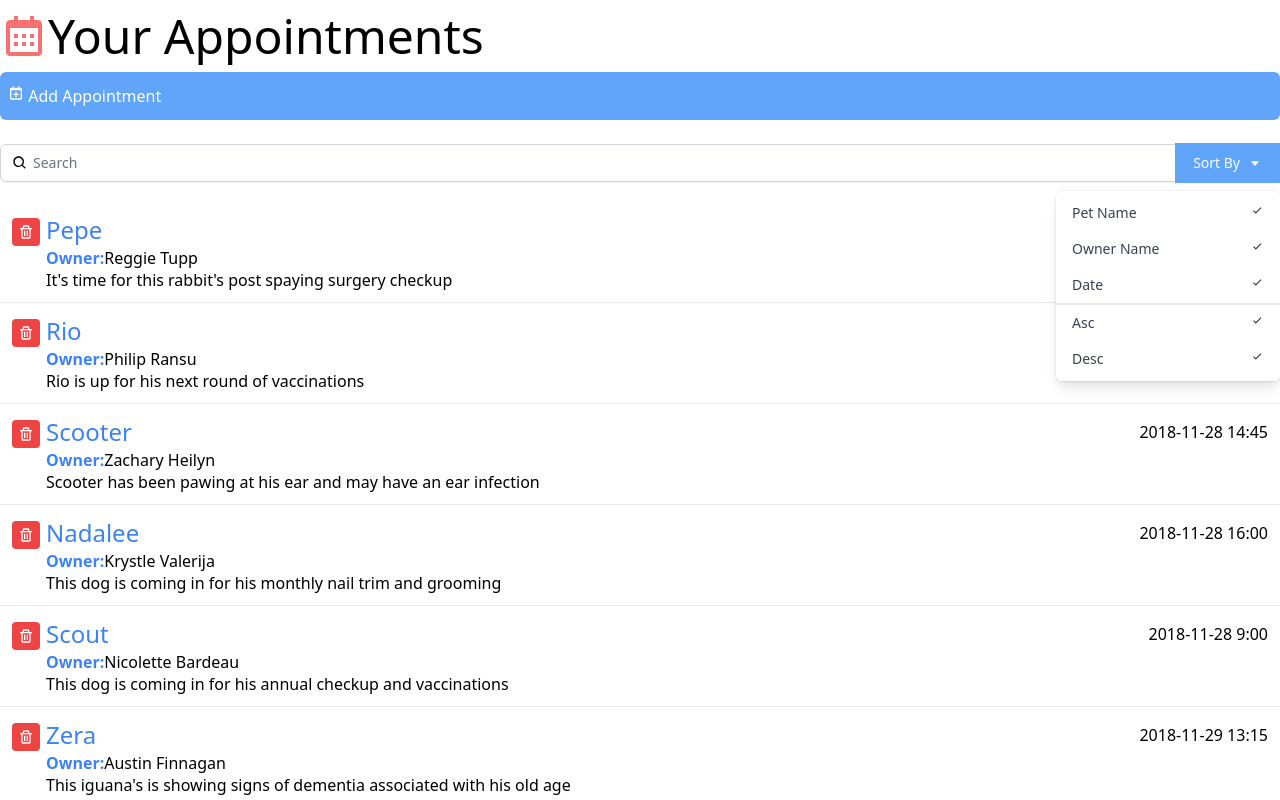
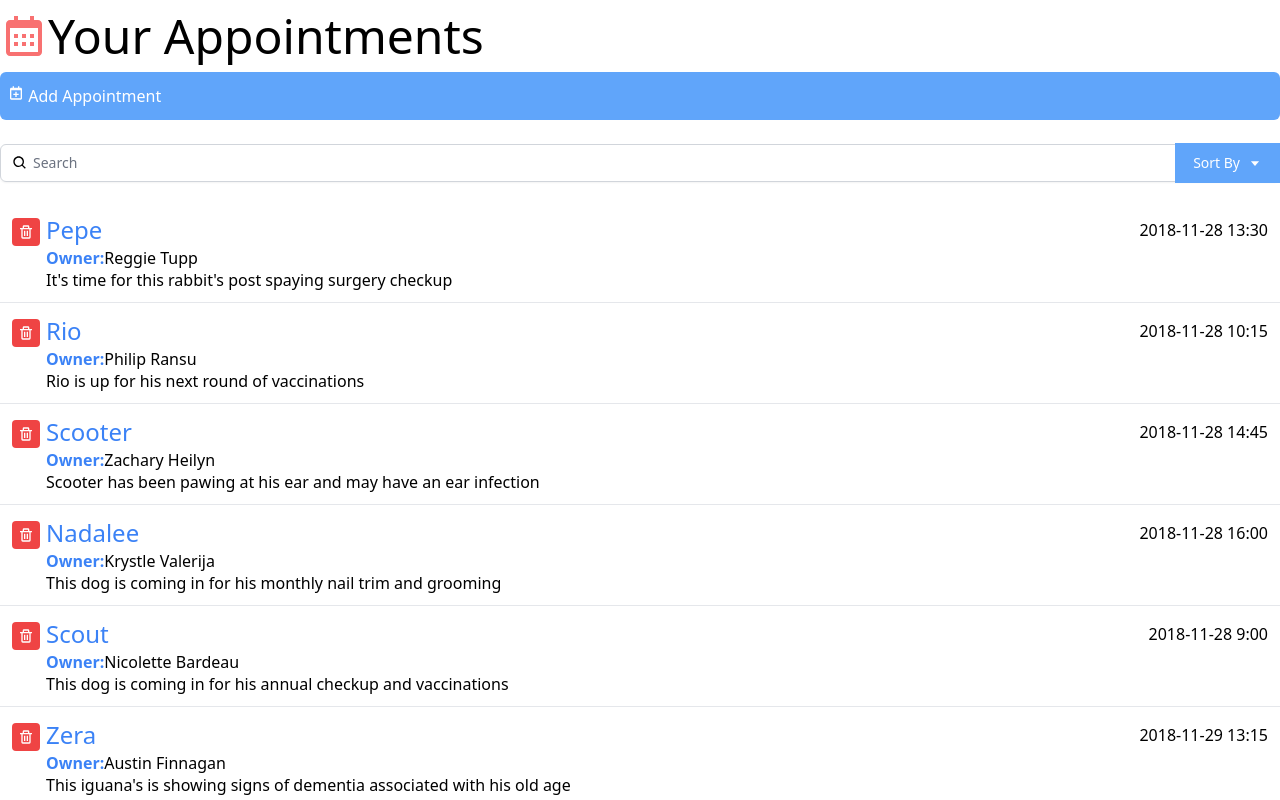
Before and after one commit to ARBUCHELI/REACTINTERFACE-REFACTORED, a React (Create React App) app: page / in a window 1280 px wide. Shown: the top 800 px of the page. Built offline with nearby package versions, Linux system fonts and the light colour scheme.

Commit message:
feat: Sort and Search - adding Passing state and hiding components

```diff
--- a/src/components/Search.js
+++ b/src/components/Search.js
@@ -1,6 +1,10 @@
 import { BiSearch, BiCaretDown, BiCheck } from "react-icons/bi"
+import { useState } from 'react';
 
-const DropDown = () => {
+const DropDown = ({ toggle }) => {
+  if (!toggle) {
+    return null;
+  }
   return (
     <div className="origin-top-right absolute right-0 mt-2 w-56
       rounded-md shadow-lg bg-white ring-1 ring-black ring-opacity-5">
@@ -26,6 +30,7 @@
 }
 
 const Search = () => {
+    let [toggleSort, setToggleSort] = useState(false);
     return (
         <div className="py-5">
         <div className="mt-1 relative rounded-md shadow-sm">
@@ -37,11 +42,11 @@
             className="pl-8 rounded-md focus:ring-indigo-500 focus:border-indigo-500 block w-full sm:text-sm border-gray-300" placeholder="Search" />
           <div className="absolute inset-y-0 right-0 flex items-center">
             <div>
-              <button type="button"
+              <button type="button" onClick={() => { setToggleSort(!toggleSort) }}
                 className="justify-center px-4 py-2 bg-blue-400 border-2 border-blue-400 text-sm text-white hover:bg-blue-700 focus:outline-none focus:ring-2 focus:ring-offset-2 flex items-center" id="options-menu" aria-haspopup="true" aria-expanded="true">
                 Sort By <BiCaretDown className="ml-2" />
               </button>
-              <DropDown />
+              <DropDown toggle={toggleSort} />
             </div>
           </div>
         </div>
```
